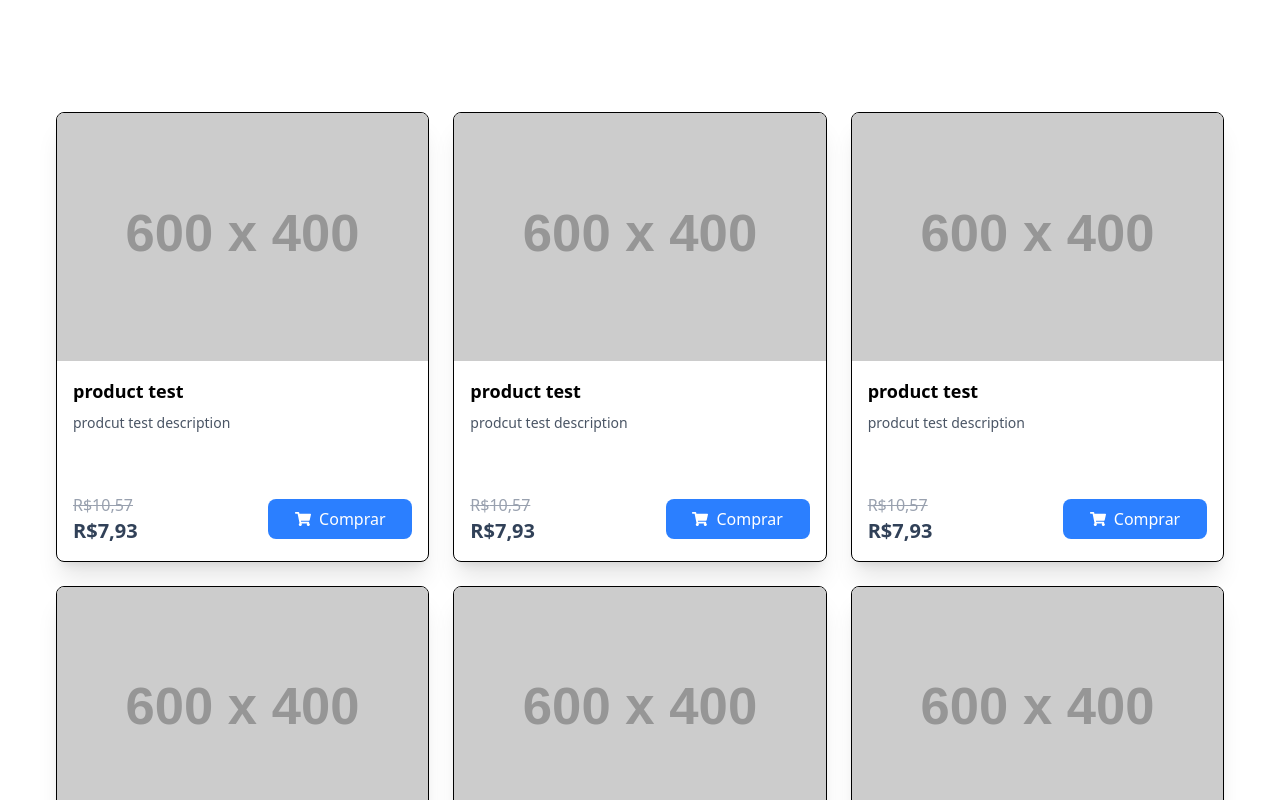
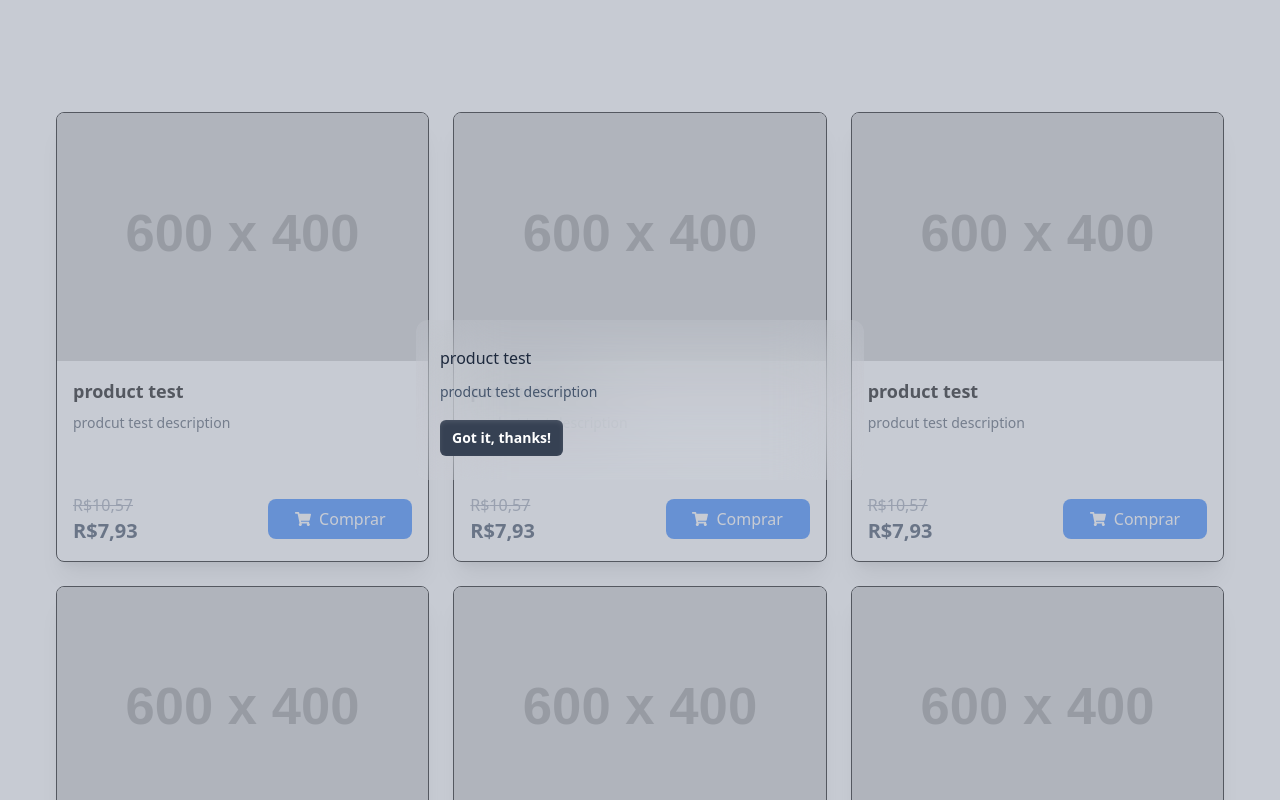
Before and after one commit to alyhenr/adfecommfront, a React (Vite) app: page / in a window 1280 px wide. Both pictures are taken after a click on the element 242 px from the left and 236 px from the top of the page. Shown: the top 800 px of the page. Built offline with nearby package versions, Linux system fonts and the light colour scheme.

Commit message:
product card styling and onclick modal

```diff
--- a/package.json
+++ b/package.json
@@ -12,6 +12,7 @@
   "dependencies": {
     "@emotion/react": "^11.14.0",
     "@emotion/styled": "^11.14.0",
+    "@headlessui/react": "^2.2.2",
     "@mui/material": "^7.1.0",
     "@tailwindcss/vite": "^4.1.5",
     "react": "^19.1.0",
--- a/src/components/ProductCard.tsx
+++ b/src/components/ProductCard.tsx
@@ -1,6 +1,7 @@
 import { useState } from "react"
 import type { Product } from "../types"
 import { FaShoppingCart } from "react-icons/fa";
+import ProductViewModal from "./ProductViewModal";
 
 
 const ProductCard = (product: Product) => {
@@ -18,7 +19,7 @@
     const [openModal, setOpenModal] = useState(false)
     let btnLoader = false;
     const [selectedViewProduct, setSelectedViewProduct] = useState<Product>()
-    const isAvailable = quantity && quantity > 0;
+    const isAvailable : boolean = Boolean(quantity && quantity > 0);
 
     if (discount >= 1) discount = 0;
 
@@ -72,6 +73,12 @@
                     </button>
                 </div>
             </div>
+            <ProductViewModal
+                product={product}
+                isAvailable={isAvailable}
+                isOpen={openModal}
+                setIsOpen={setOpenModal}
+            />
         </div>
   )
 }
--- /dev/null
+++ b/src/components/ProductViewModal.tsx
@@ -0,0 +1,46 @@
+import { Button, Dialog, DialogBackdrop, DialogPanel, DialogTitle } from '@headlessui/react'
+import { useState } from 'react'
+import type { Product } from '../types'
+
+type ProductViewModalProps = {
+  product: Product;
+  isAvailable: boolean;
+  isOpen: boolean;
+  setIsOpen: Function;
+};
+
+const ProductViewModal = ( { product, isAvailable, isOpen, setIsOpen }: ProductViewModalProps ) => {
+
+  return (
+    <>
+      <Dialog open={isOpen} as="div" className="relative z-10 focus:outline-none" onClose={() => setIsOpen(false)} __demoMode>
+        <DialogBackdrop className="fixed inset-0 bg-gray-400 opacity-55 transition-opacity" />
+        <div className="fixed inset-0 z-10 w-screen overflow-y-auto">
+          <div className="flex min-h-full items-center justify-center p-4">
+            <DialogPanel
+              transition
+              className="w-full max-w-md rounded-xl bg-white/5 p-6 backdrop-blur-2xl duration-300 ease-out data-closed:transform-[scale(95%)] data-closed:opacity-0"
+            >
+              <DialogTitle as="h3" className="text-base/7 font-medium text-slate-800">
+                {product.productName}
+              </DialogTitle>
+              <p className="mt-2 text-sm/6 text-slate-600">
+                {product.description}
+              </p>
+              <div className="mt-4">
+                <Button
+                  className="inline-flex items-center gap-2 rounded-md bg-gray-700 px-3 py-1.5 text-sm/6 font-semibold text-white shadow-inner shadow-white/10 focus:not-data-focus:outline-none data-focus:outline data-focus:outline-white data-hover:bg-gray-600 data-open:bg-gray-700 hover:cursor-pointer"
+                  onClick={() => setIsOpen(false)}
+                >
+                  Got it, thanks!
+                </Button>
+              </div>
+            </DialogPanel>
+          </div>
+        </div>
+      </Dialog>
+    </>
+  )
+}
+
+export default ProductViewModal
```
Also changed, not shown: src/components/ProductView.tsx (deleted), 1 other file (tests, documents, lock files or other folders).
